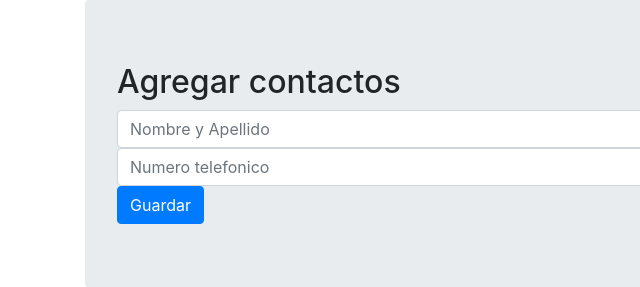
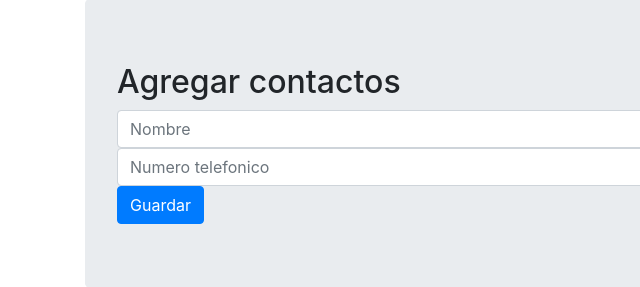
Before and after one commit to rp-33/agenda, a website: page public/index.html in a window 1280 px wide. Shown: the part 215-502 px from the top of the page, 0-640 px from the left. Drawn offline with nearby package versions, Linux system fonts and the light colour scheme; no server answers.

Commit message:
modificando placeholder campo usuario

```diff
--- a/public/index.html
+++ b/public/index.html
@@ -36,7 +36,7 @@
  <div class="jumbotron">
   <h2>Agregar contactos</h2>
   <form role="form" ng-submit="handleSave()">
-    <input ng-model="displayName" type="text" placeholder="Nombre y Apellido" required class="form-control">
+    <input ng-model="displayName" type="text" placeholder="Nombre" required class="form-control">
     <input ng-model="number" type="number" placeholder="Numero telefonico" required class="form-control">
     <input type="submit" value="Guardar" class="btn btn-primary">
   </form>
```
